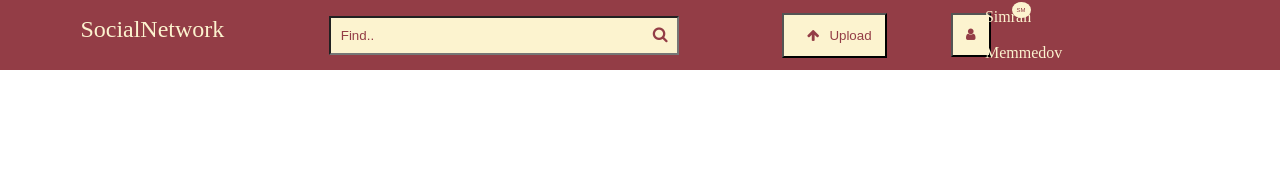
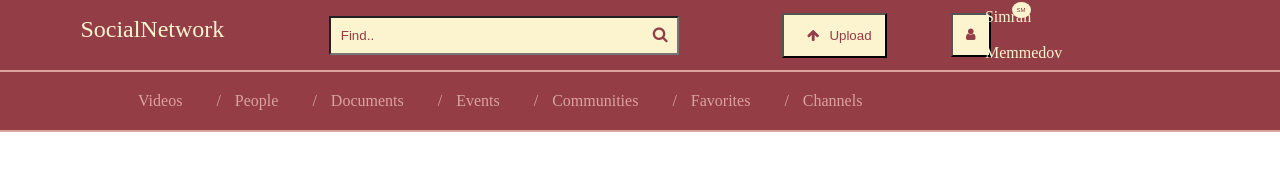
Before and after one commit to azintecrube/Wireframe, a plain HTML site: page index.html in a window 1280 px wide. Drawn offline with Linux system fonts and the light colour scheme.

Commit message:
navbar added

```diff
--- a/index.html
+++ b/index.html
@@ -33,6 +33,18 @@
                             </div>
     </div>
 </header>
-
+<nav>
+    <div class="container-afsana">
+        <ul>
+            <li><a href="#">Videos</a></li>
+            <li><a href="#">People</a></li>
+            <li><a href="#">Documents</a></li>
+            <li><a href="#">Events</a></li>
+            <li><a href="#">Communities</a></li>
+            <li><a href="#">Favorites</a></li>
+            <li><a href="#">Channels</a></li>
+        </ul>
+    </div>
+</nav>
 
 </html>
--- a/style.css
+++ b/style.css
@@ -93,3 +93,33 @@ p{
         bottom: 25px ;
 
 }
+
+  .container-afsana{
+    margin: 0 40px;
+    padding: 0 50px;
+  }
+  nav {
+    background-color: #943d45;
+    padding: 20px 0;
+    border-top: 2px solid #daa39e;
+    border-bottom: 2px solid #daa39e;
+  }
+  nav ul {
+    display: flex;
+    list-style-type: none;
+  }
+  nav ul li {
+    padding-left: 20px;
+  }
+  nav ul li::before {
+    content: "/";
+    padding: 0 14px;
+    color: #daa39e;
+  }
+  nav ul li:first-child::before {
+    content: "";
+  }
+  nav ul li a {
+    text-decoration: none;
+    color: #daa39e;
+  }
```
